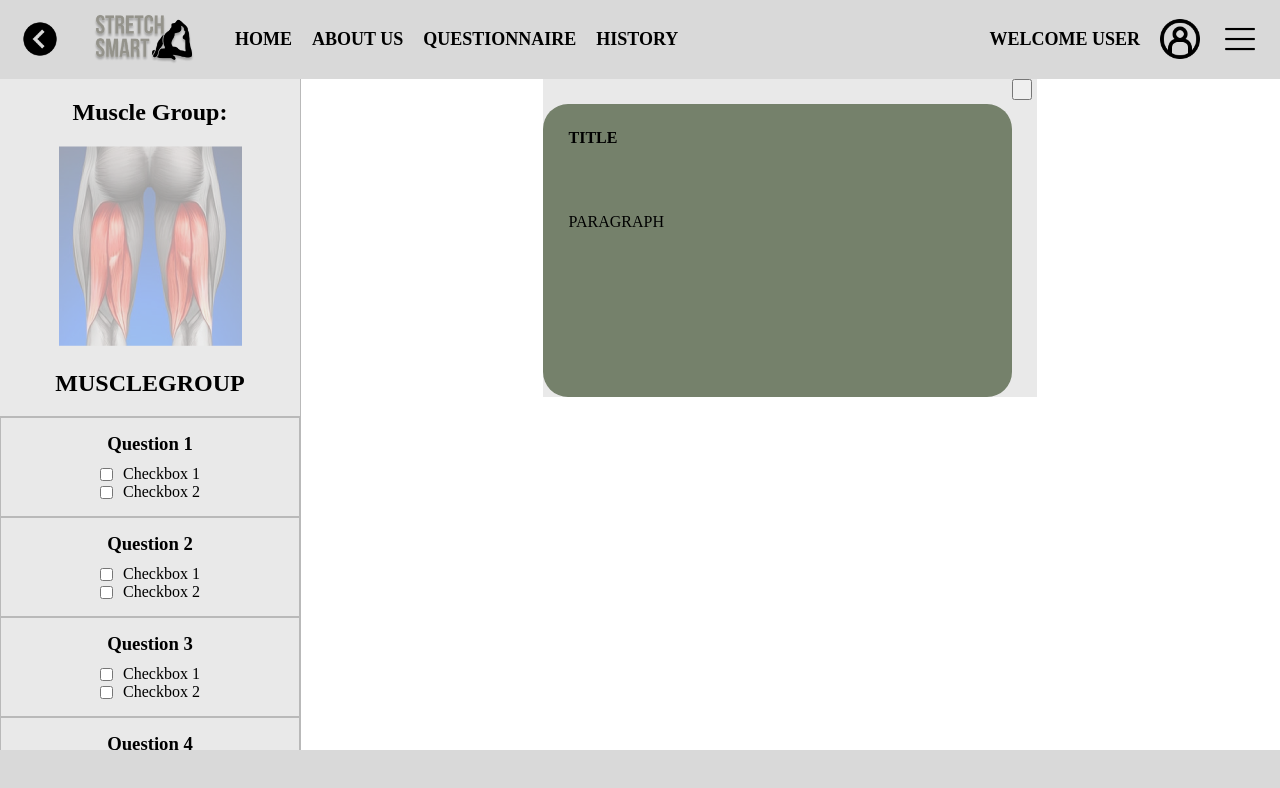
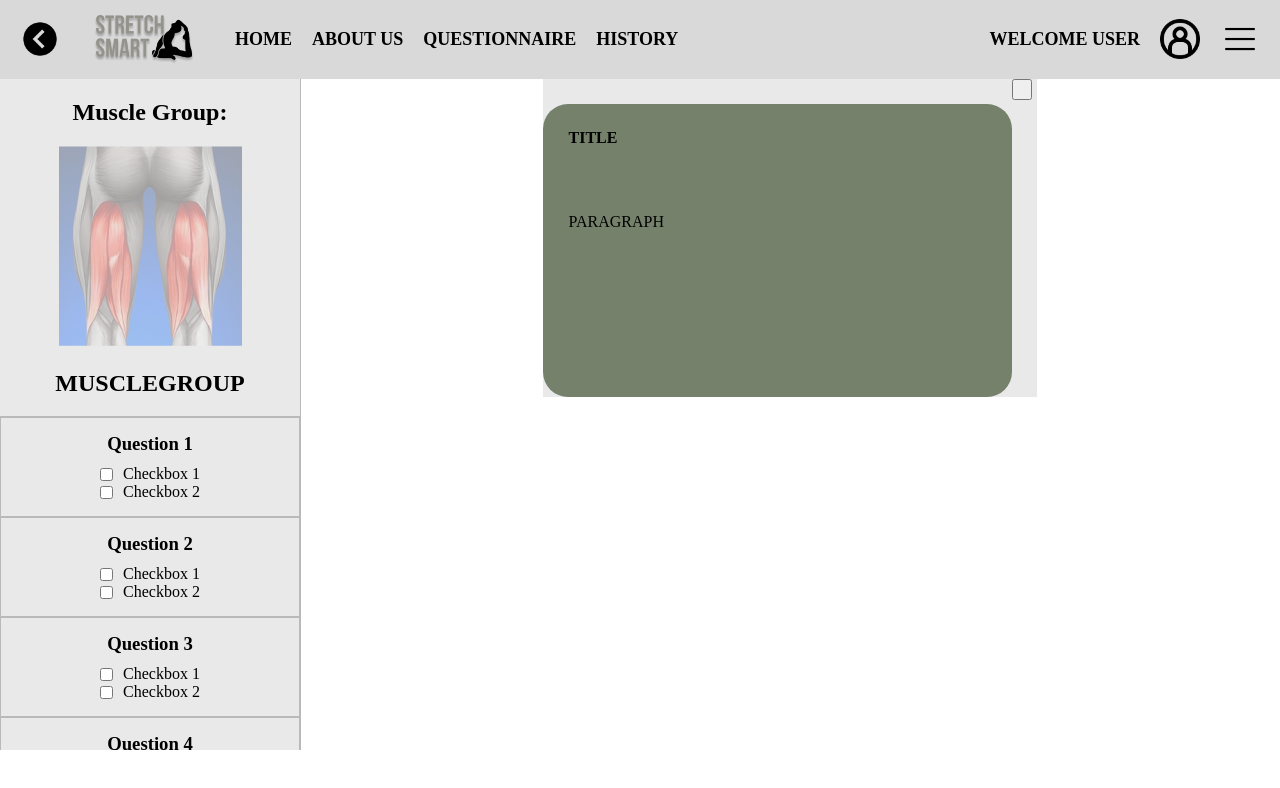
Before and after one commit to GUI-2-Project/StretchSmart-Codebase, a React (Vite) app in the folder frontend/: page / in a window 1280 px wide. Shown: the top 788 px of the page. Built offline with nearby package versions, Linux system fonts and the light colour scheme.

Commit message:
Update Footer.jsx
Remove junk code.

```diff
--- a/frontend/src/components/Footer.jsx
+++ b/frontend/src/components/Footer.jsx
@@ -3,11 +3,6 @@ import React from 'react'
 const Footer = () => {
     const styles = {
         footer: {
-            display: "flex",
-            background: "#d9d9d9",
-            padding: "0px 10px 0px 10px",
-            justifyContent: "space-between",
-            alignItems: "center",
             minHeight: "50px"   //TODO: revisit
         }
     }
@@ -15,7 +10,7 @@ const Footer = () => {
 
   return (
     <footer style={styles.footer}>
-
+        {/* TODO: Add copyright info */}
     </footer>
   )
 }
```
